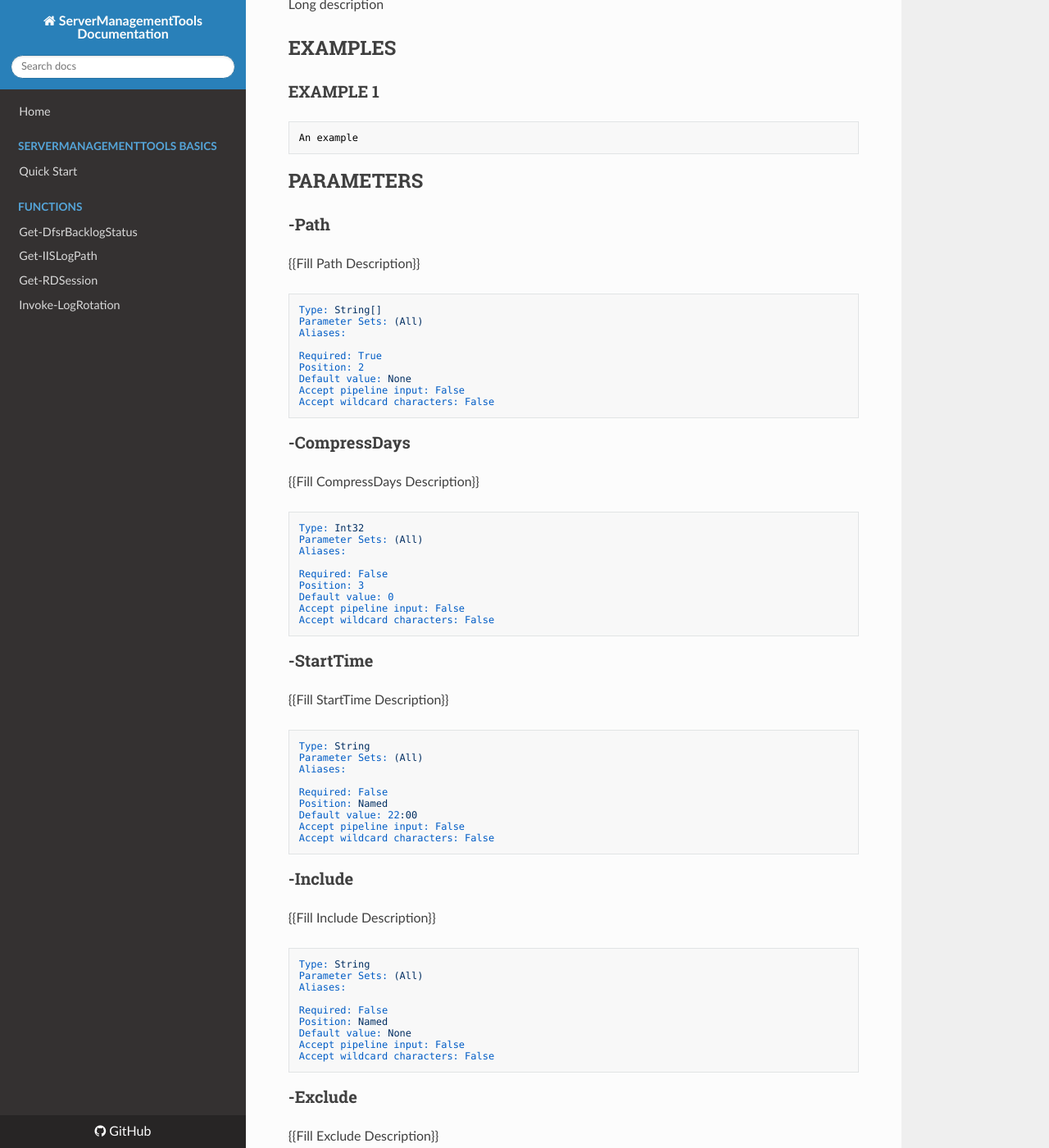
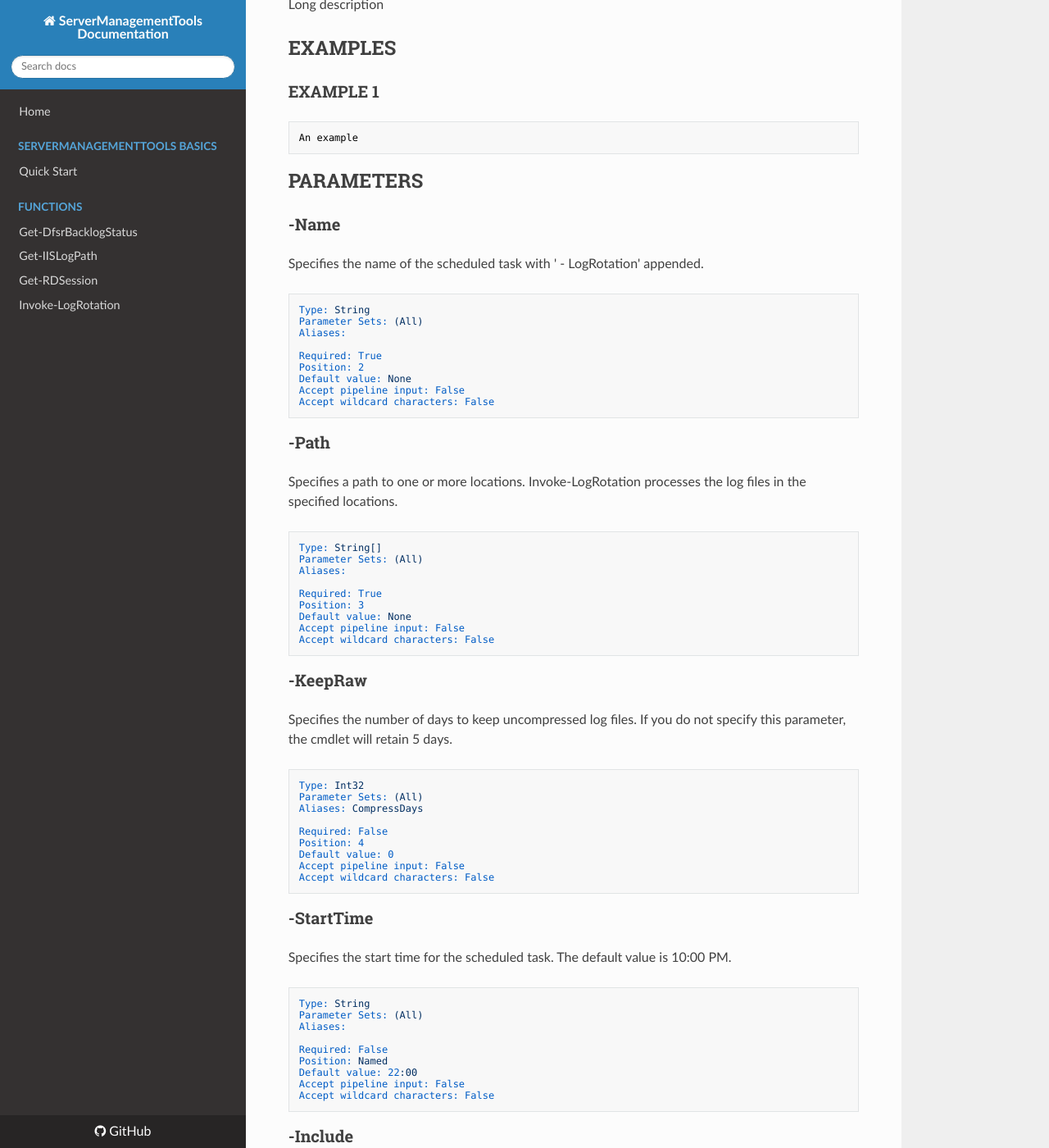
Before and after one commit to twillin912/PSServerManagement, an MkDocs documentation site: the page built from docs/Functions/Register-LogRotationTask.md, in a window 1280 px wide and 1400 px high, scrolled down 452 px. Shown: the whole window at 82% size. Built offline with MkDocs 1.6.1, drawn with Linux system fonts in a browser that asks for light colours; nearby versions of some CDN libraries; old or Windows-style settings are respelled for this version of MkDocs; some of the changed text lies outside the part shown.

Commit message:
Refresh documentation

````diff
--- a/docs/Functions/Register-LogRotationTask.md
+++ b/docs/Functions/Register-LogRotationTask.md
@@ -13,8 +13,8 @@ Short description
 ## SYNTAX
 
 ```
-Register-LogRotationTask [-Path] <String[]> [[-CompressDays] <Int32>] [-StartTime <String>] [-Include <String>]
- [-Exclude <String>] [<CommonParameters>]
+Register-LogRotationTask [-Name] <String> [-Path] <String[]> [[-KeepRaw] <Int32>] [-StartTime <String>]
+ [-Include <String>] [-Exclude <String>] [<CommonParameters>]
 ```
 
 ## DESCRIPTION
@@ -29,11 +29,11 @@ An example
 
 ## PARAMETERS
 
-### -Path
-{{Fill Path Description}}
+### -Name
+Specifies the name of the scheduled task with ' - LogRotation' appended.
 
 ```yaml
-Type: String[]
+Type: String
 Parameter Sets: (All)
 Aliases:
 
@@ -44,23 +44,41 @@ Accept pipeline input: False
 Accept wildcard characters: False
 ```
 
-### -CompressDays
-{{Fill CompressDays Description}}
+### -Path
+Specifies a path to one or more locations.
+Invoke-LogRotation processes the log files in the specified locations.
+
+```yaml
+Type: String[]
+Parameter Sets: (All)
+Aliases:
+
+Required: True
+Position: 3
+Default value: None
+Accept pipeline input: False
+Accept wildcard characters: False
+```
+
+### -KeepRaw
+Specifies the number of days to keep uncompressed log files.
+If you do not specify this parameter, the cmdlet will retain 5 days.
 
 ```yaml
 Type: Int32
 Parameter Sets: (All)
-Aliases:
+Aliases: CompressDays
 
 Required: False
-Position: 3
+Position: 4
 Default value: 0
 Accept pipeline input: False
 Accept wildcard characters: False
 ```
 
 ### -StartTime
-{{Fill StartTime Description}}
+Specifies the start time for the scheduled task.
+The default value is 10:00 PM.
 
 ```yaml
 Type: String
@@ -75,7 +93,7 @@ Accept wildcard characters: False
 ```
 
 ### -Include
-{{Fill Include Description}}
+Specifies a wildcard selection string of files to include.
 
 ```yaml
 Type: String
@@ -90,7 +108,7 @@ Accept wildcard characters: False
 ```
 
 ### -Exclude
-{{Fill Exclude Description}}
+Specifies a wildcard selection string of files to exclude.
 
 ```yaml
 Type: String
````
Also changed, not shown: docs/Functions/Disable-SChannelFeature.md (+2 -3 lines), docs/Functions/Get-DfsrBacklogStatus.md (+1 -2 lines), docs/Functions/Get-IISLogPath.md (+1 -2 lines), docs/Functions/Get-LinuxCdpInfo.md (added, +107 -0 lines), docs/Functions/Get-RDSession.md (+1 -2 lines), docs/Functions/Install-DiskCleanupTool.md (added, +88 -0 lines), docs/Functions/Install-PSPackageManagement.md (deleted, +0 -43 lines), docs/Functions/Invoke-LogRotation.md (+7 -7 lines), 1 other file.
